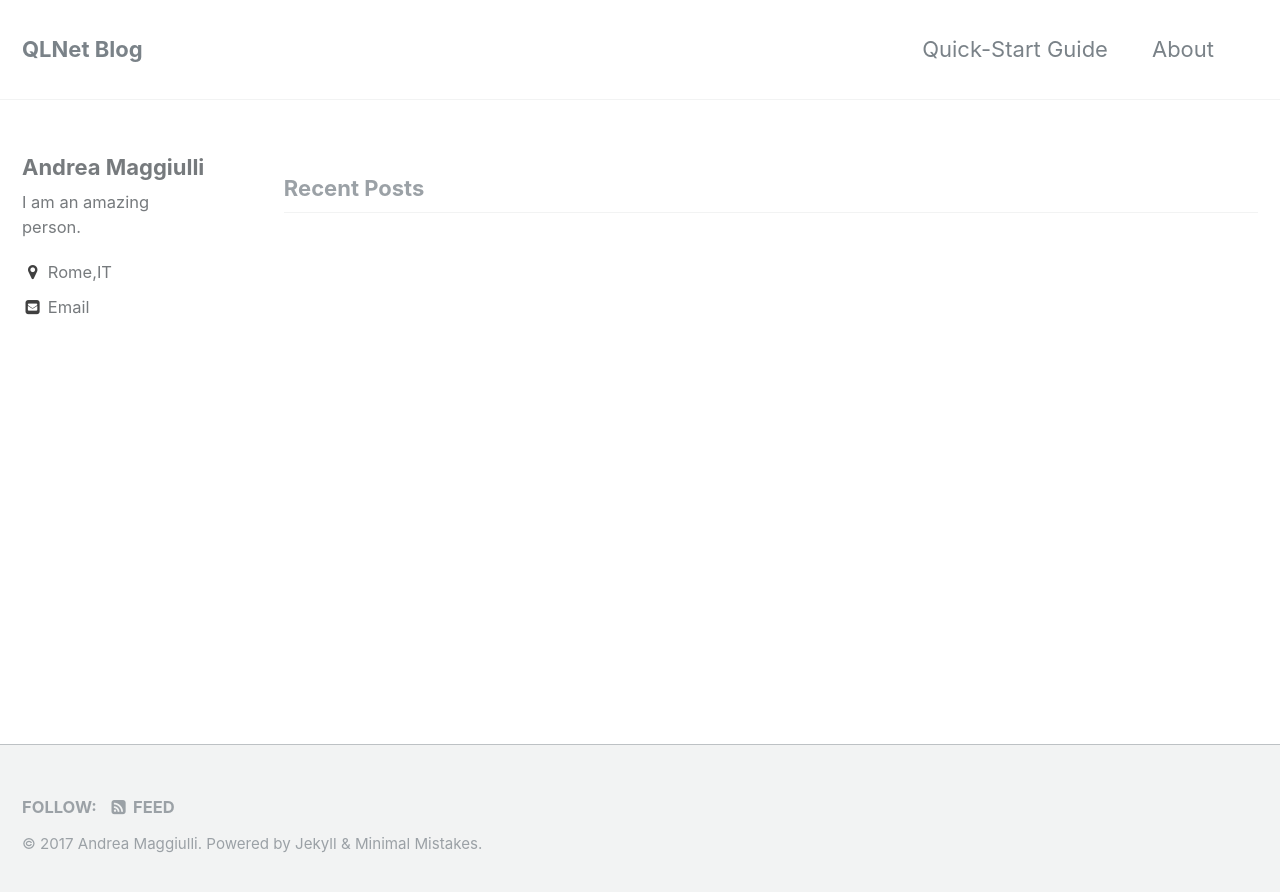
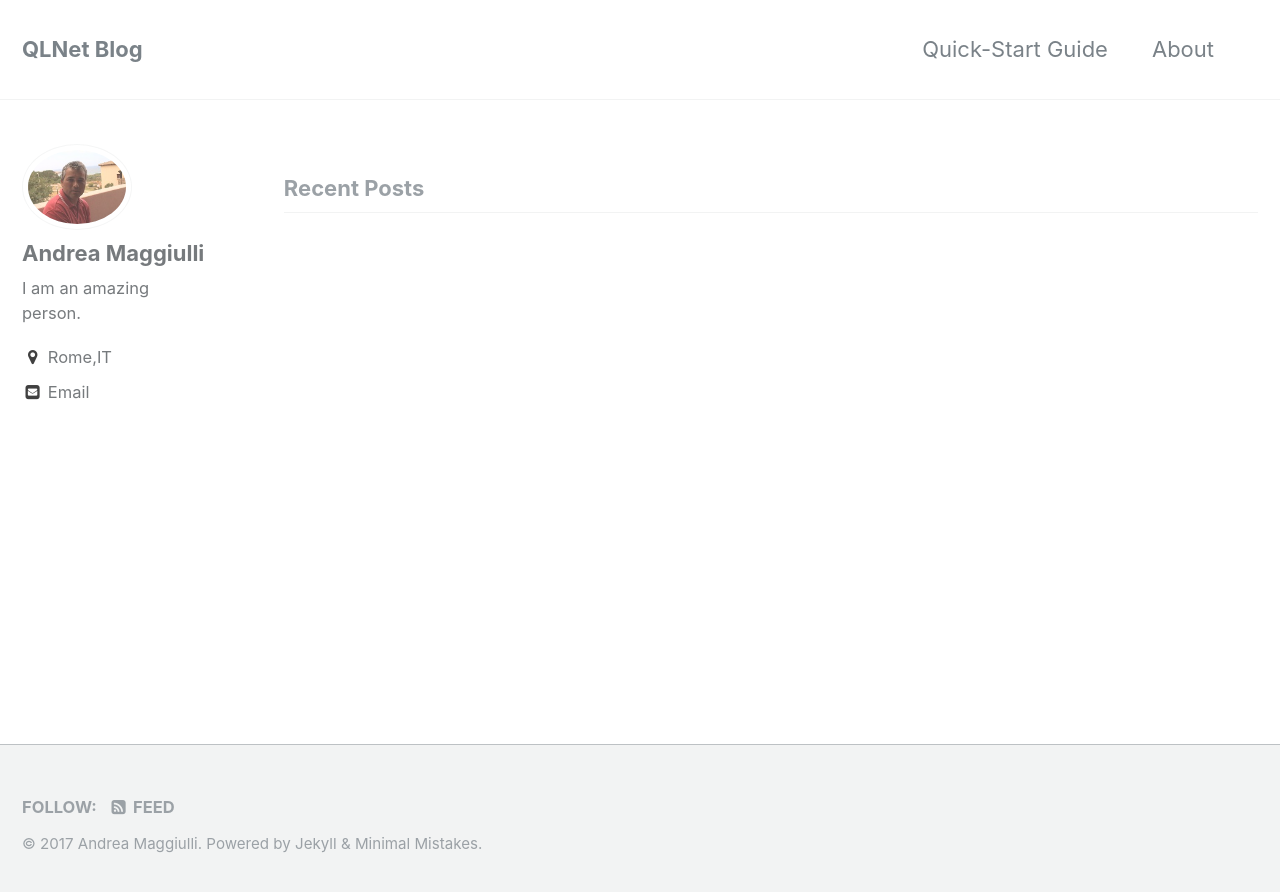
Before and after one commit to amaggiulli/QLNet, a Jekyll site: the page built from index.html, in a window 1280 px wide. Shown: the top 892 px of the page. Built offline with Jekyll 4.4.1, drawn with Linux system fonts in a browser that asks for light colours; the list of posts is cut into pages by our own code.

Commit message:
Blog update [skip ci]

```diff
--- a/_config.yml
+++ b/_config.yml
@@ -78,7 +78,7 @@ analytics:
 # Site Author
 author:
   name             : "Andrea Maggiulli"
-  avatar           : # path of avatar image, e.g. "/assets/images/bio-photo.jpg"
+  avatar           : "/assets/images/andrea-maggiulli.jpg"
   bio              : "I am an amazing person."
   location         : "Rome,IT"
   email            : "a.maggiulli@gmail.com"
```
Also changed, not shown: assets/images/andrea-maggiulli.jpg (added).
